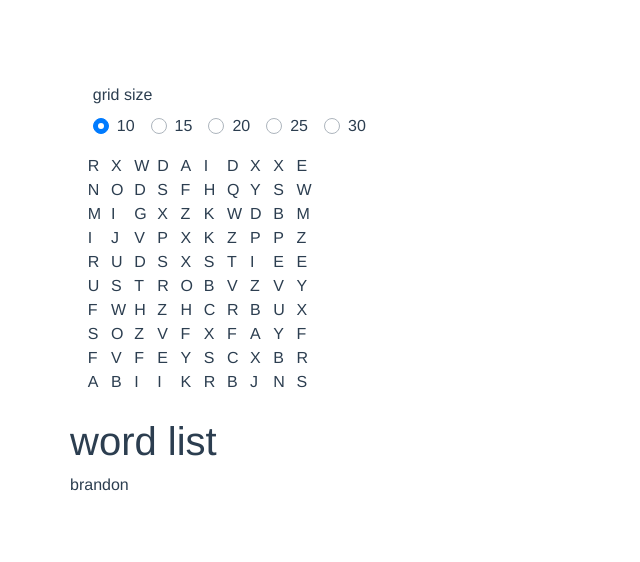
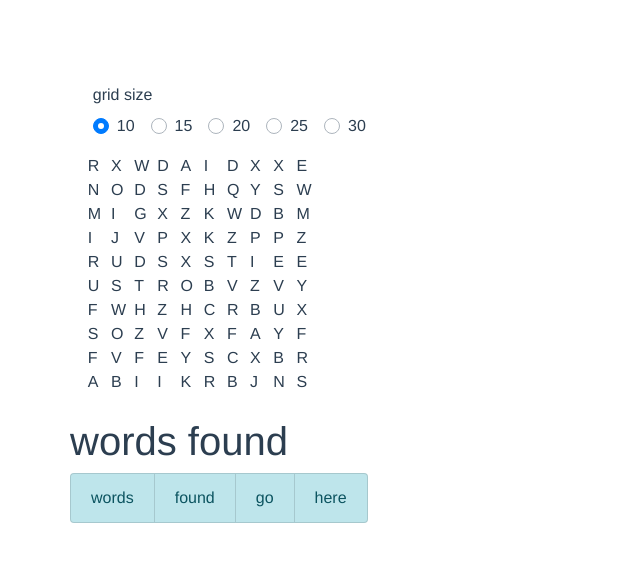
Before and after one commit to beefan/word-search-vue, a Vue app: page / in a window 1280 px wide. Shown: the top 562 px of the page, without its empty margins (0-640 px from the left). Built offline with nearby package versions, Linux system fonts and the light colour scheme.

Commit message:
found word list formatted with boostrap list-group. sample data flowing from store

```diff
--- a/src/components/WordList.vue
+++ b/src/components/WordList.vue
@@ -1,7 +1,11 @@
 <template>
   <div>
-    <h1>word list</h1>
-    {{ words["0"] }}
+    <h1>words found</h1>
+    <b-list-group horizontal>
+      <b-list-group-item v-for="(item, index) in found" v-bind:key="index" variant="info">
+        {{ item }}
+      </b-list-group-item>
+    </b-list-group>
   </div>
 </template>
 
@@ -10,9 +14,17 @@ export default {
   computed: {
     words() {
       return this.$store.state.wordsList
+    },
+    found() {
+      return this.$store.state.found
     }
   },
-  created() {},
+  methods: {
+
+  },
+  created() {
+
+  }
 }
 </script>
 
--- a/src/store/index.js
+++ b/src/store/index.js
@@ -7,7 +7,7 @@ const store = new Vuex.Store({
   state: {
     //variables here to maintain state of
     grid: [],
-    found: [],
+    found: ["words", "found", "go", "here"],
     wordsList: require("../assets/words-list.json")
   },
   getters: {
@@ -17,6 +17,9 @@ const store = new Vuex.Store({
     },
     getWords: state => {
       return state.wordsList;
+    },
+    getFound: state => {
+      return state.found;
     }
   },
   mutations: {
@@ -29,6 +32,9 @@ const store = new Vuex.Store({
     // },
     fillGrid(state, grid) {
       state.grid = grid;
+    },
+    fillFound(state, found) {
+      state.found = found;
     }
   },
   actions: {
```
